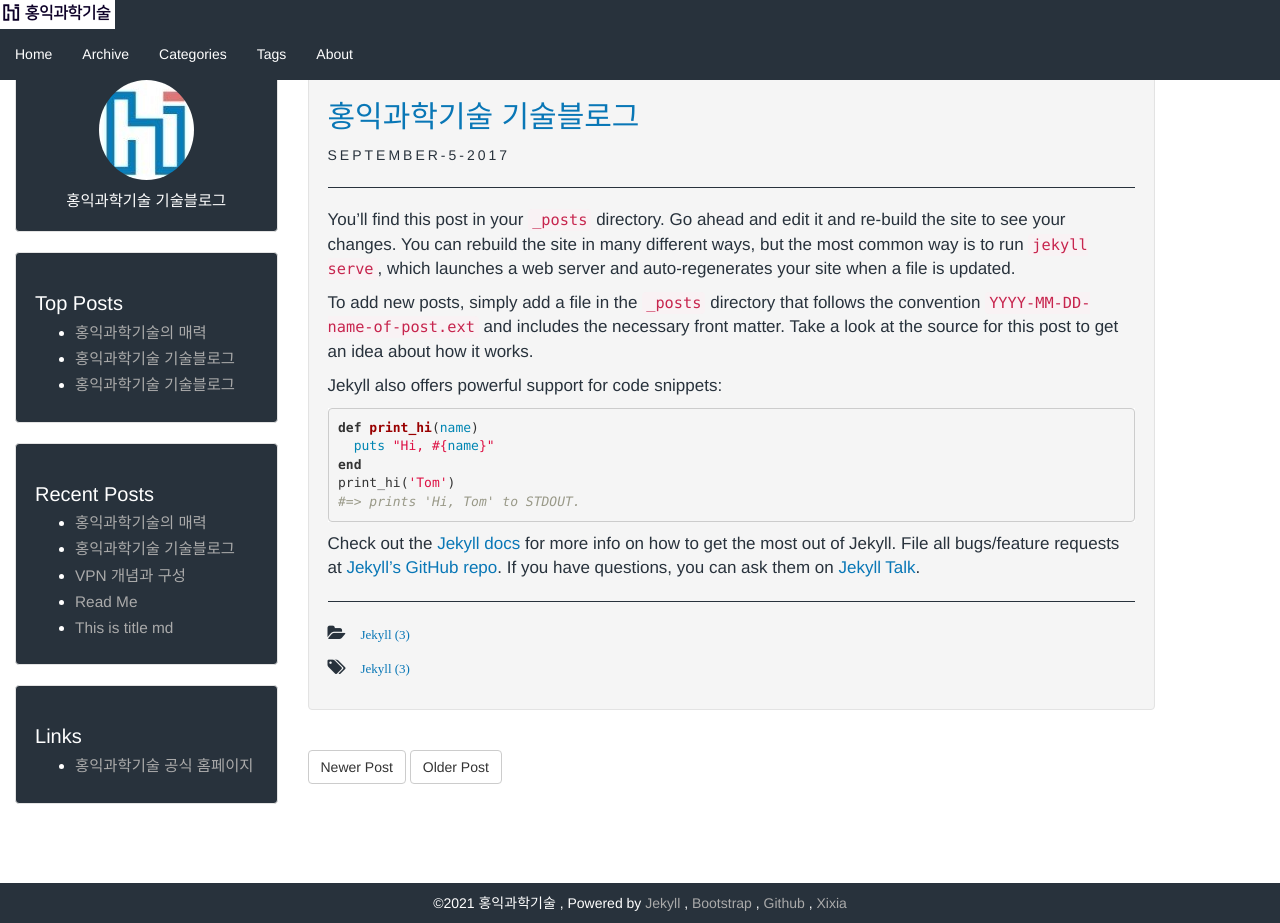
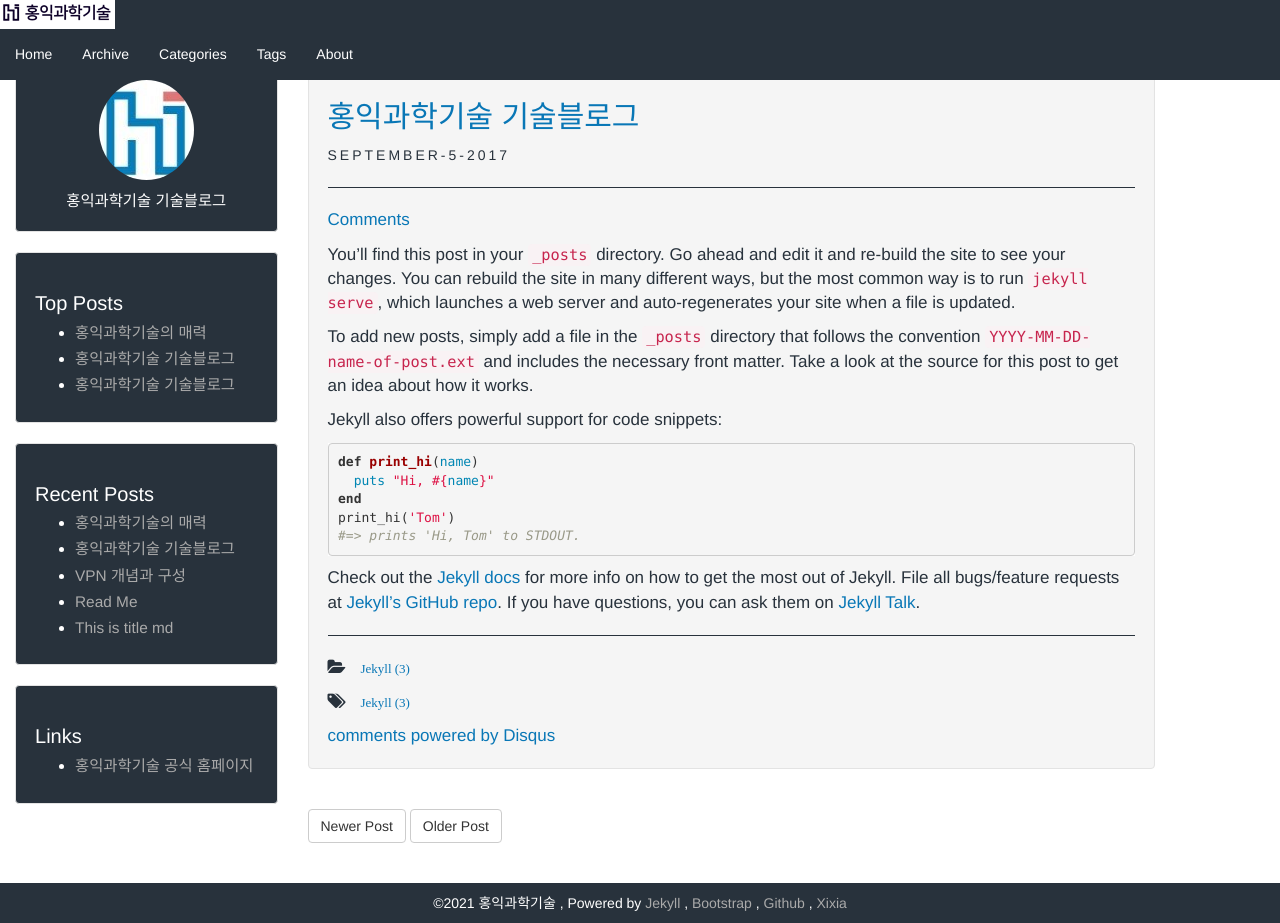
Before and after one commit to jangh-lee/hongikit-mts.github.io, a Jekyll site: the page built from _posts/2017-09-05-welcome-to-jekyll.markdown, in a window 1280 px wide and 923 px high. Built offline with Jekyll 4.4.1, drawn with Linux system fonts in a browser that asks for light colours; some of the changed lines change nothing that is shown.

Commit message:
Update _config.yml

```diff
--- a/_config.yml
+++ b/_config.yml
@@ -28,3 +28,21 @@ markdown: kramdown
 gems: ['jekyll-paginate']
 
 exclude: ['README.md', 'LICENSE', "*.bak"]
+
+comments:
+  provider               : "disqus"
+  disqus:
+    shortname            : dev-hundred-blog # Short-name
+
+defaults:
+  # _posts
+  - scope:
+      path: ""
+      type: posts
+    values:
+      layout: single
+      author_profile: true
+      read_time: false
+      comments: true # 댓글 활성화
+      share: true
+      related: true
```
